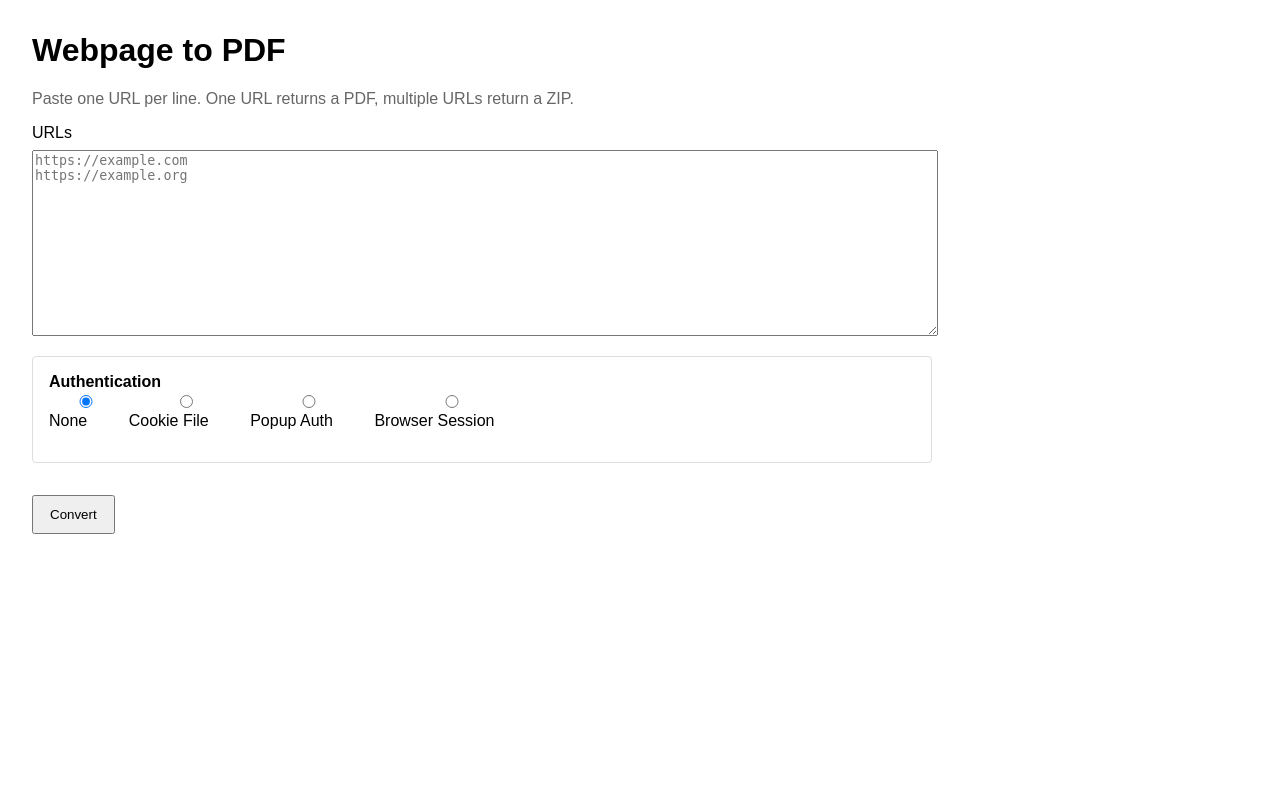
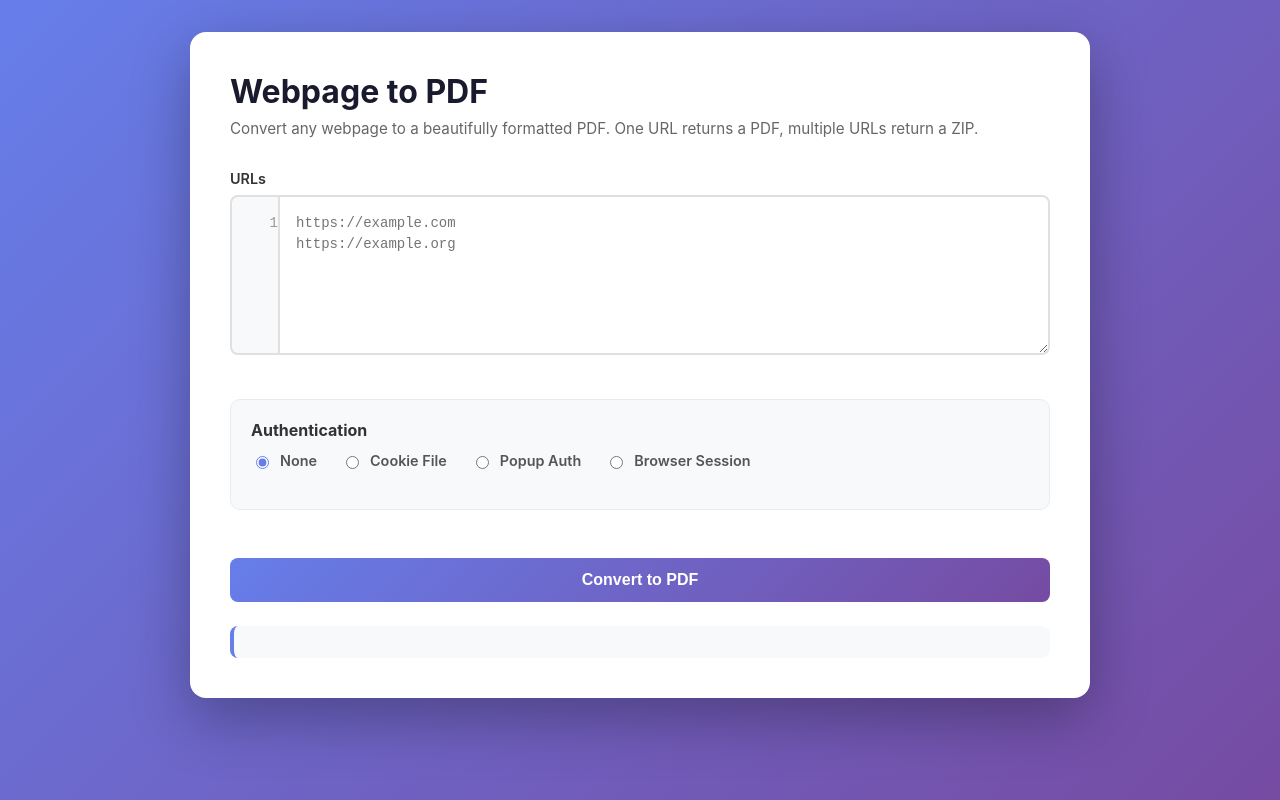
Before and after one commit to arjun-choudhry/web-scraper, a FastAPI app: page / in a window 1280 px wide. Run offline with FastAPI, Linux system fonts and the light colour scheme.

Commit message:
Updating ui

```diff
--- a/frontend/templates/index.html
+++ b/frontend/templates/index.html
@@ -5,26 +5,196 @@
     <meta name="viewport" content="width=device-width, initial-scale=1.0" />
     <title>Web to PDF</title>
     <style>
-      body { font-family: Arial, sans-serif; margin: 2rem; max-width: 900px; }
-      textarea { width: 100%; min-height: 180px; margin-top: 0.5rem; }
-      button { margin-top: 1rem; padding: 0.6rem 1rem; }
-      .muted { color: #666; }
+      * { box-sizing: border-box; }
+      body {
+        font-family: -apple-system, BlinkMacSystemFont, 'Segoe UI', Roboto, Oxygen, Ubuntu, sans-serif;
+        margin: 0;
+        padding: 2rem;
+        background: linear-gradient(135deg, #667eea 0%, #764ba2 100%);
+        min-height: 100vh;
+      }
+      .container {
+        max-width: 900px;
+        margin: 0 auto;
+        background: white;
+        border-radius: 16px;
+        box-shadow: 0 20px 60px rgba(0, 0, 0, 0.3);
+        padding: 2.5rem;
+      }
+      h1 {
+        margin: 0 0 0.5rem;
+        color: #1a1a2e;
+        font-size: 2rem;
+        font-weight: 700;
+      }
+      .subtitle {
+        color: #666;
+        margin: 0 0 2rem;
+        font-size: 0.95rem;
+      }
+      label {
+        display: block;
+        margin-bottom: 0.5rem;
+        color: #333;
+        font-weight: 600;
+        font-size: 0.9rem;
+      }
+      .textarea-wrapper {
+        position: relative;
+        display: flex;
+      }
+      .line-numbers {
+        width: 3rem;
+        padding: 1rem 0;
+        background: #f8f9fa;
+        border: 2px solid #e0e0e0;
+        border-right: none;
+        border-radius: 8px 0 0 8px;
+        text-align: right;
+        color: #999;
+        font-family: 'Courier New', Courier, monospace;
+        font-size: 14px;
+        line-height: 1.5;
+        user-select: none;
+        flex-shrink: 0;
+      }
+      textarea {
+        flex: 1;
+        min-height: 160px;
+        padding: 1rem;
+        border: 2px solid #e0e0e0;
+        border-radius: 0 8px 8px 0;
+        font-size: 14px;
+        font-family: 'Courier New', Courier, monospace;
+        resize: vertical;
+        transition: border-color 0.2s;
+        line-height: 1.5;
+        white-space: pre;
+        overflow-wrap: normal;
+        overflow-x: auto;
+      }
+      textarea:focus {
+        outline: none;
+        border-color: #667eea;
+      }
+      button {
+        margin-top: 1.5rem;
+        padding: 0.8rem 2rem;
+        background: linear-gradient(135deg, #667eea 0%, #764ba2 100%);
+        color: white;
+        border: none;
+        border-radius: 8px;
+        font-size: 1rem;
+        font-weight: 600;
+        cursor: pointer;
+        transition: transform 0.2s, box-shadow 0.2s;
+        width: 100%;
+      }
+      button:hover {
+        transform: translateY(-2px);
+        box-shadow: 0 10px 20px rgba(102, 126, 234, 0.4);
+      }
+      button:active {
+        transform: translateY(0);
+      }
+      .auth-section {
+        margin: 1.5rem 0;
+        padding: 1.25rem;
+        background: #f8f9fa;
+        border-radius: 10px;
+        border: 1px solid #e9ecef;
+      }
+      .auth-section strong {
+        display: block;
+        margin-bottom: 0.75rem;
+        color: #333;
+      }
+      .auth-options {
+        display: flex;
+        gap: 1.5rem;
+        flex-wrap: wrap;
+        margin-bottom: 0.75rem;
+      }
+      .auth-options label {
+        display: flex;
+        align-items: center;
+        gap: 0.5rem;
+        cursor: pointer;
+        color: #555;
+        font-size: 0.9rem;
+      }
+      .auth-options input[type="radio"] {
+        accent-color: #667eea;
+      }
+      .auth-section input[type="text"] {
+        width: 100%;
+        padding: 0.6rem;
+        border: 2px solid #e0e0e0;
+        border-radius: 6px;
+        margin-top: 0.25rem;
+        font-size: 0.9rem;
+      }
+      .auth-section input[type="text"]:focus {
+        outline: none;
+        border-color: #667eea;
+      }
+      #cookieOptions, #popupOptions {
+        margin-top: 0.75rem;
+      }
+      #status {
+        margin-top: 1.5rem;
+        padding: 1rem;
+        background: #f8f9fa;
+        border-radius: 8px;
+        border-left: 4px solid #667eea;
+      }
+      #status p {
+        margin: 0.5rem 0;
+        color: #333;
+      }
+      #status strong {
+        color: #1a1a2e;
+      }
       .success { color: #157347; }
       .error { color: #bb2d3b; }
-      .result-row { margin: 0.3rem 0; }
-      .auth-section { margin: 1rem 0; padding: 1rem; border: 1px solid #ddd; border-radius: 4px; }
-      .auth-section label { display: block; margin-bottom: 0.5rem; }
-      .auth-section input { width: 100%; padding: 0.4rem; margin-top: 0.25rem; }
-      .auth-options { display: flex; gap: 1rem; margin-bottom: 0.5rem; }
-      .auth-options label { cursor: pointer; }
+      .result-row {
+        margin: 0.5rem 0;
+        padding: 0.75rem;
+        background: #f8f9fa;
+        border-radius: 6px;
+        font-size: 0.9rem;
+      }
+      .result-row a {
+        color: #667eea;
+        text-decoration: none;
+      }
+      .result-row a:hover {
+        text-decoration: underline;
+      }
+      .muted { color: #666; }
+      .current-processing {
+        margin-top: 1rem;
+        padding: 0.75rem;
+        background: #e7f3ff;
+        border-radius: 6px;
+        border-left: 4px solid #2196f3;
+        font-size: 0.9rem;
+      }
+      .current-processing strong {
+        color: #1565c0;
+      }
     </style>
   </head>
   <body>
+    <div class="container">
       <h1>Webpage to PDF</h1>
-    <p class="muted">Paste one URL per line. One URL returns a PDF, multiple URLs return a ZIP.</p>
+      <p class="subtitle">Convert any webpage to a beautifully formatted PDF. One URL returns a PDF, multiple URLs return a ZIP.</p>
 
       <label for="urls">URLs</label>
+      <div class="textarea-wrapper">
+        <div class="line-numbers" id="lineNumbers">1</div>
         <textarea id="urls" placeholder="https://example.com&#10;https://example.org"></textarea>
+      </div>
       <br />
 
       <div class="auth-section">
@@ -45,21 +215,31 @@
         </div>
       </div>
 
-    <button id="submitBtn">Convert</button>
+      <button id="submitBtn">Convert to PDF</button>
 
       <div id="status"></div>
       <div id="results"></div>
+      <div id="currentProcessing" class="current-processing" style="display: none;"></div>
+    </div>
 
     <script>
       const submitBtn = document.getElementById("submitBtn");
       const statusEl = document.getElementById("status");
       const resultsEl = document.getElementById("results");
       const urlsEl = document.getElementById("urls");
+      const lineNumbersEl = document.getElementById("lineNumbers");
+      const currentProcessingEl = document.getElementById("currentProcessing");
       const authTypeRadios = document.querySelectorAll('input[name="authType"]');
       const cookieOptions = document.getElementById("cookieOptions");
       const popupOptions = document.getElementById("popupOptions");
       const authCookieFileEl = document.getElementById("authCookieFile");
       const authPopupUrlEl = document.getElementById("authPopupUrl");
+
+      // Update line numbers when textarea changes
+      function updateLineNumbers() {
+        const lines = urlsEl.value.split('\n').length;
+        lineNumbersEl.innerHTML = Array(lines).fill(0).map((_, i) => i + 1).join('<br>');
+      }
 
       // Load saved state from localStorage
       function loadState() {
@@ -78,6 +258,7 @@
 
         // Show/hide auth options based on saved selection
         updateAuthOptions();
+        updateLineNumbers();
       }
 
       // Save state to localStorage
@@ -110,7 +291,10 @@
         });
       });
 
-      urlsEl.addEventListener("input", saveState);
+      urlsEl.addEventListener("input", () => {
+        saveState();
+        updateLineNumbers();
+      });
       authCookieFileEl.addEventListener("input", saveState);
       authPopupUrlEl.addEventListener("input", saveState);
 
@@ -136,11 +320,30 @@
           if (data.status === "completed") {
             const label = data.download_type === "pdf" ? "Download PDF" : "Download ZIP";
             statusEl.innerHTML += `<p><a href="${data.download_path}">${label}</a></p>`;
+            currentProcessingEl.style.display = "none";
             return;
           }
           if (data.status === "failed") {
             statusEl.innerHTML += `<p class="error">${data.error || "Job failed."}</p>`;
+            currentProcessingEl.style.display = "none";
             return;
+          }
+
+          // Update current processing status
+          if (data.results?.length) {
+            const completed = data.results.filter(r => r.status === "success" && r.filename).length;
+            const total = data.results.length;
+            // Show the last result as processing if it doesn't have a filename yet
+            const lastResult = data.results[data.results.length - 1];
+            if (lastResult && lastResult.status === "success" && !lastResult.filename) {
+              currentProcessingEl.innerHTML = `<strong>Processing:</strong> ${lastResult.url}`;
+              currentProcessingEl.style.display = "block";
+            } else if (completed < total) {
+              currentProcessingEl.innerHTML = `<strong>Processing:</strong> ${completed}/${total} URLs completed`;
+              currentProcessingEl.style.display = "block";
+            } else {
+              currentProcessingEl.style.display = "none";
+            }
           }
 
           await new Promise((resolve) => setTimeout(resolve, 1500));
@@ -158,6 +361,7 @@
 
         statusEl.textContent = "Submitting job...";
         resultsEl.textContent = "";
+        currentProcessingEl.style.display = "none";
 
         const res = await fetch("/api/convert", {
           method: "POST",
```
Also changed, not shown: server/services/convert_job.py (+15 -4 lines), 16 other files. Lines whose indentation alone changed are shown as unchanged.
